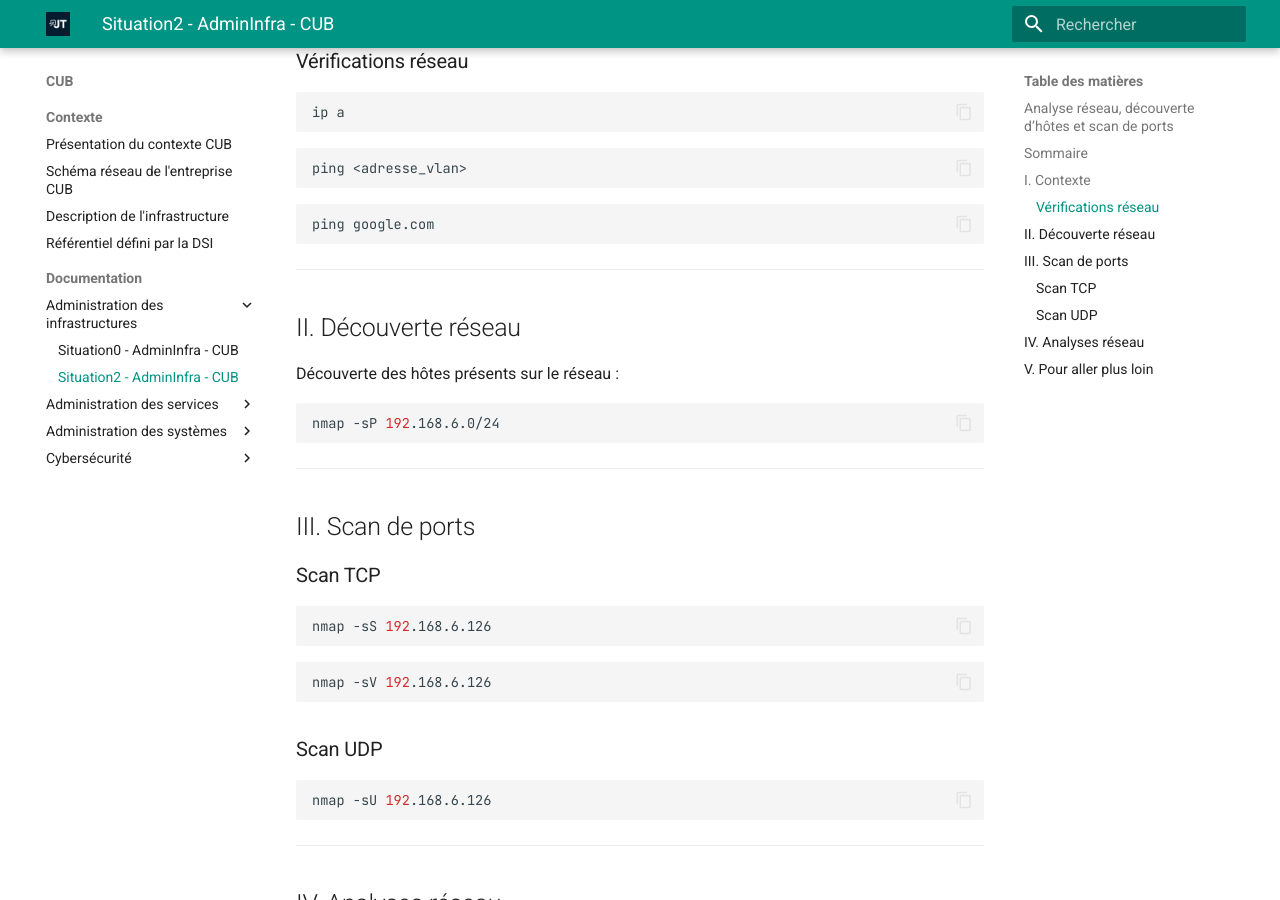
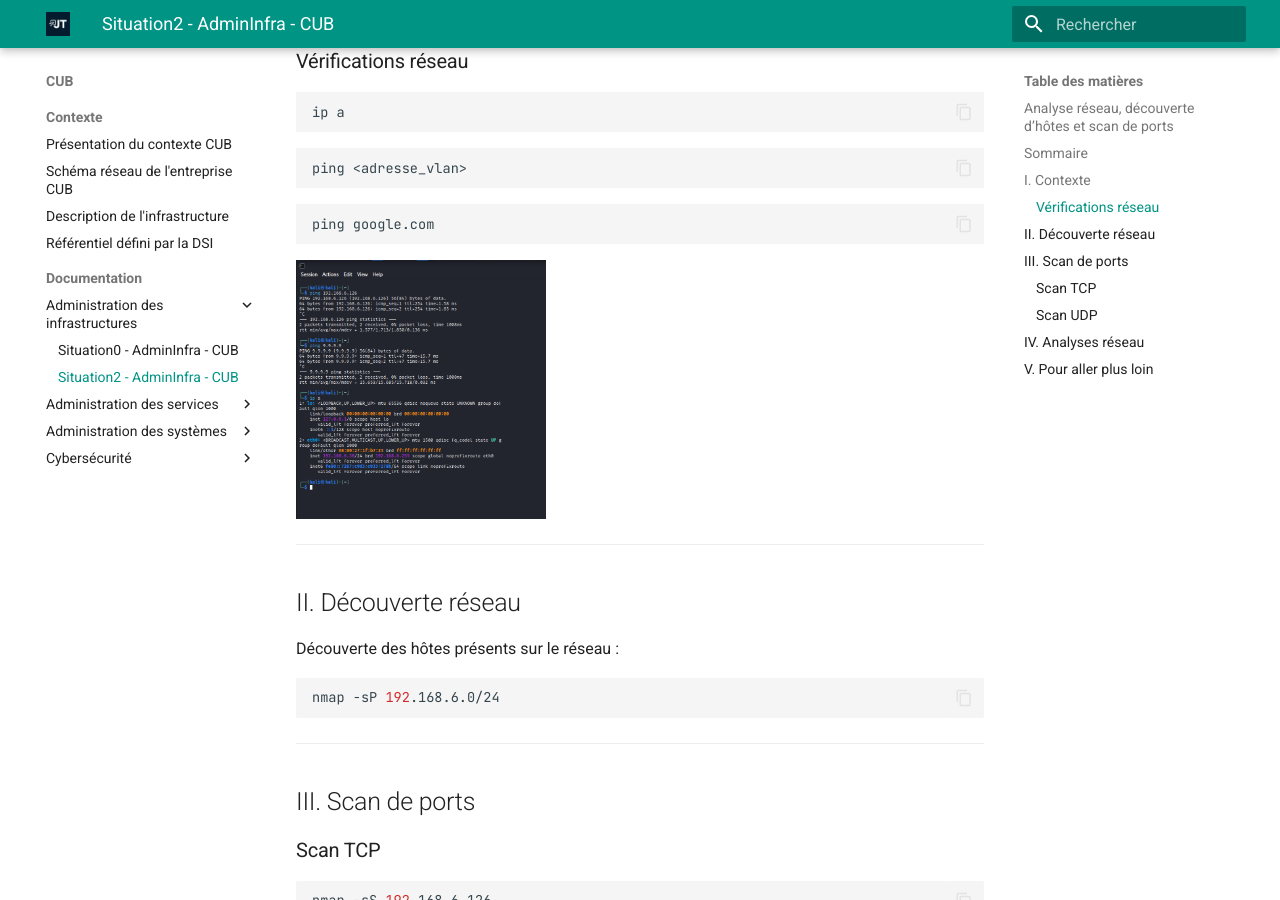
Before and after one commit to Joris-Texier/documentation-cub, an MkDocs documentation site: the page built from docs/CUB/Documentation/AdminInfra/Situation2-AdminInfra-CUB.md, in a window 1280 px wide and 900 px high, scrolled down 1185 px. Built offline with MkDocs 1.6.1 and Material for MkDocs 9.7.7, drawn with Linux system fonts in a browser that asks for light colours.

````diff
--- a/docs/CUB/Documentation/AdminInfra/Situation2-AdminInfra-CUB.md
+++ b/docs/CUB/Documentation/AdminInfra/Situation2-AdminInfra-CUB.md
@@ -41,6 +41,7 @@
 ```bash
 ping google.com
 ```
+![logo cub0](../../media/97.png){ align=center width="250" }
 
 ---
 
@@ -71,6 +72,7 @@
 ```bash
 nmap -sU 192.168.6.126
 ```
+![logo cub0](../../media/98.png){ align=center width="250" }
 
 ---
 
````
